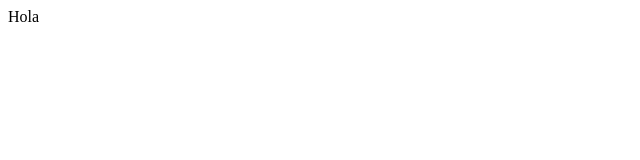
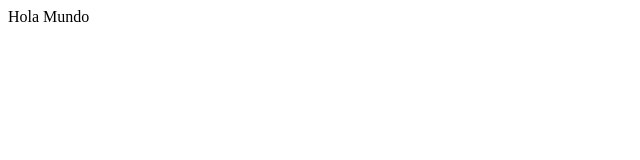
Before and after one commit to Nitsu1998/React-Desafio, a React (Create React App) app: page / in a window 1280 px wide. Shown: the top 160 px of the page, without its empty margins (0-640 px from the left). Built offline with nearby package versions, Linux system fonts and the light colour scheme.

Commit message:
Probando commit

```diff
--- a/src/components/NavBar.js
+++ b/src/components/NavBar.js
@@ -1,5 +1,5 @@
 function NavBar() {
-  return "Hola"
+  return "Hola Mundo"
 }
 
 export default NavBar;
```
